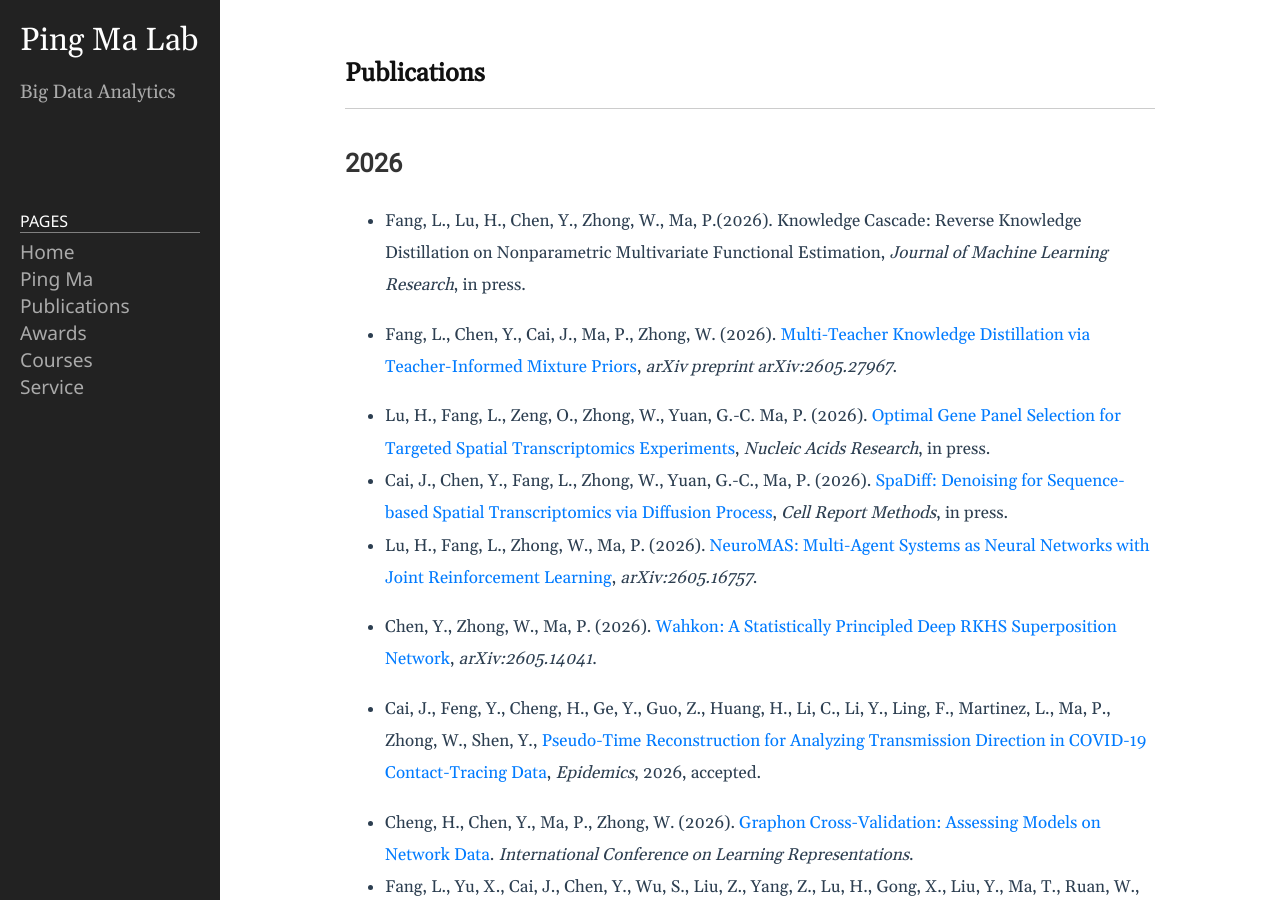
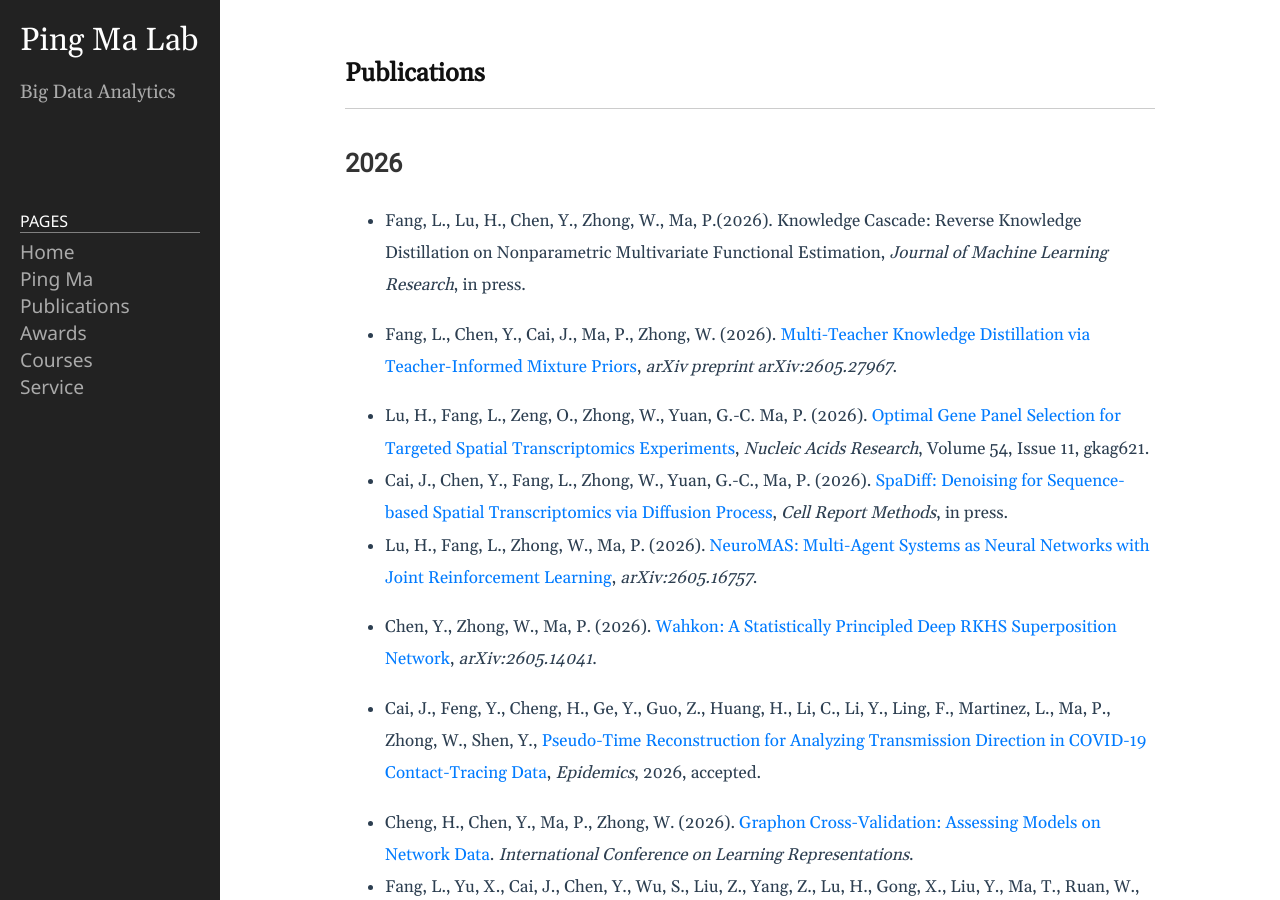
Before and after one commit to BDALpingio/BDALpingio.github.io, a Jekyll site: the page built from 3_publications.md, in a window 1280 px wide and 900 px high. Built offline with Jekyll 4.4.1, drawn with Linux system fonts in a browser that asks for light colours.

Commit message:
Update publication details and links in 3_publications.md

```diff
--- a/3_publications.md
+++ b/3_publications.md
@@ -9,7 +9,7 @@ permalink: /3_publications/
 
 - Fang, L., Chen, Y., Cai, J., Ma, P., Zhong, W. (2026). [Multi-Teacher Knowledge Distillation via Teacher-Informed Mixture Priors](https://arxiv.org/abs/2605.27967), _arXiv preprint arXiv:2605.27967_.
 
-- Lu, H., Fang, L., Zeng, O.,  Zhong, W., Yuan, G.-C. Ma, P. (2026). [Optimal Gene Panel Selection for Targeted Spatial Transcriptomics Experiments](https://www.biorxiv.org/content/10.1101/2025.10.08.681071v1.full), _Nucleic Acids Research_, in press.
+- Lu, H., Fang, L., Zeng, O.,  Zhong, W., Yuan, G.-C. Ma, P. (2026). [Optimal Gene Panel Selection for Targeted Spatial Transcriptomics Experiments](https://academic.oup.com/nar/article-abstract/doi/10.1093/nar/gkag621/8709438?utm_source=authortollfreelink&utm_campaign=nar&utm_medium=email), _Nucleic Acids Research_, Volume 54, Issue 11, gkag621.
 - Cai, J., Chen, Y., Fang, L., Zhong, W., Yuan, G.-C., Ma, P. (2026). [SpaDiff: Denoising for Sequence-based Spatial Transcriptomics via Diffusion Process](https://www.biorxiv.org/content/10.1101/2025.10.07.681011v1), _Cell Report Methods_, in press.
 - Lu, H., Fang, L., Zhong, W., Ma, P. (2026). [NeuroMAS: Multi-Agent Systems as Neural Networks with Joint Reinforcement Learning](https://arxiv.org/abs/2605.16757), _arXiv:2605.16757_.
 - Chen, Y., Zhong, W., Ma, P. (2026). [Wahkon: A Statistically Principled Deep RKHS Superposition Network](https://arxiv.org/abs/2605.14041), _arXiv:2605.14041_.
```
